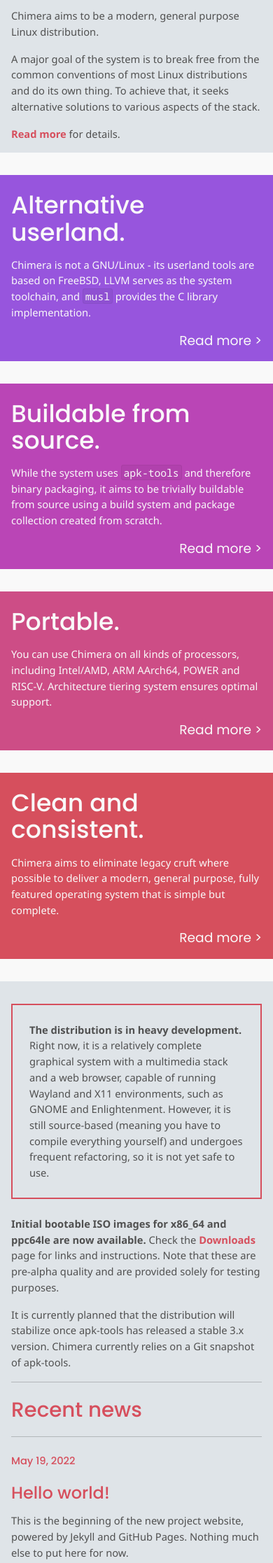
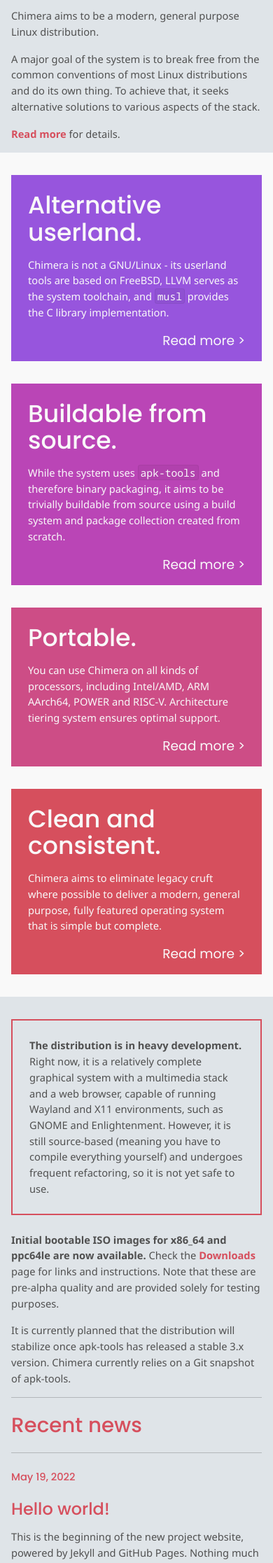
Before and after one commit to chimera-linux/chimera-linux.github.io, a Jekyll site: the page built from index.html, in a window 390 px wide. Shown: the part 585-2818 px from the top of the page at 70% size. Built offline with Jekyll 4.4.1, drawn with Linux system fonts in a browser that asks for light colours.

Commit message:
drop custom rules for small screens in favor of a generic approach

```diff
--- a/assets/css/mainpage.css
+++ b/assets/css/mainpage.css
@@ -28,7 +28,8 @@
 /* title part */
 
 #title #logo {
-    height: var(--logo-height);
+    max-height: var(--logo-height);
+    max-width: 100%;
     margin-top: var(--content-altgap);
     margin-bottom: var(--content-halfgap);
 }
@@ -221,7 +222,7 @@
         /* fit social media icons */
         --title-height: calc(var(--content-gap) * 9);
 
-        grid-template-columns: minmax(var(--side-padding), 1fr) repeat(2, minmax(var(--column-minwidth), var(--column-width))) 0fr minmax(var(--side-padding), 1fr);
+        grid-template-columns: minmax(var(--side-padding), 1fr) repeat(3, auto) minmax(var(--side-padding), 1fr);
         grid-template-rows: auto var(--title-height) repeat(6, auto) 1fr var(--content-gap);
         grid-template-areas:
             ". header header header ."
@@ -279,6 +280,11 @@
         grid-row: tile1 / tile2;
     }
 
+    /* tiles should use as much height as they need */
+    .tile {
+        height: auto;
+    }
+
     #tile2 {
         margin-top: var(--content-halfgap);
         margin-bottom: var(--content-gap);
@@ -290,28 +296,3 @@
         margin-bottom: var(--content-halfgap);
     }
 }
-
-@media (max-width: 480px) {
-    /* keep logo aspect ratio */
-    #logo {
-        max-height: var(--logo-height);
-        max-width: 100%;
-        height: auto !important;
-    }
-
-    #container {
-        grid-template-columns: minmax(0, 1fr) minmax(var(--column-minwidth), var(--column-width));
-    }
-
-    /* tiles should use as much height as they need */
-    .tile {
-        height: auto !important;
-    }
-
-    /* first children of #container that have an id
-    that doesn't end in "bg", get 1rem x padding */
-    #container > :not(nav, [id$='bg']) {
-        padding-left: 1rem;
-        padding-right: 1rem;
-    }
-}
```
Also changed, not shown: assets/css/post.css (+1 -7 lines).
